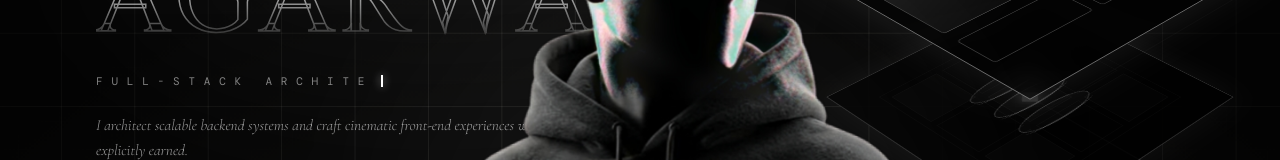
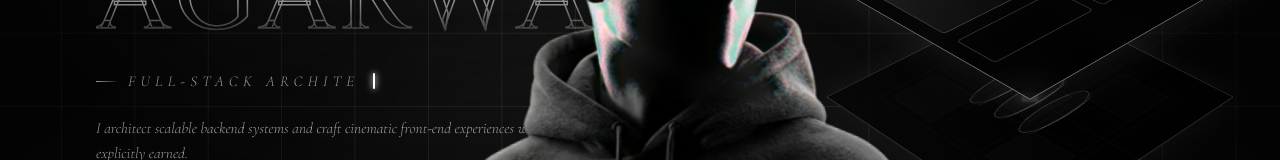
Before and after one commit to rupesh1285/Portfolio-Exclusive, a Next.js app: page / in a window 1280 px wide. Shown: the part 383-543 px from the top of the page. Built offline with nearby package versions, Linux system fonts and the light colour scheme; a web font is replaced by a local one.

Commit message:
design: premium serif font, layered glow cursor, and editorial dash for typewriter

```diff
--- a/src/app/SceneOne.tsx
+++ b/src/app/SceneOne.tsx
@@ -311,14 +311,34 @@ export default function SceneOne({ clock }: { clock: string }) {
           </div>
 
           <div
-            className="hero-sub mt-6 mb-6 flex items-center h-4 text-[11px] uppercase tracking-[0.8em] text-white/50"
-            style={mono}
+            className="hero-sub mt-6 mb-6 flex items-center gap-3"
           >
-            <span>{roleText}</span>
+            {/* Leading accent dash */}
             <span
-              className="inline-block w-[2px] h-[12px] bg-white ml-2 shadow-[0_0_8px_rgba(255,255,255,0.6)]"
-              style={{ animation: `cursor-blink ${phase === 'waiting' ? '0.8s' : '1s'} step-end infinite` }}
+              className="w-5 h-[1px] bg-gradient-to-r from-white/60 to-white/10 shrink-0"
             />
+
+            {/* Role text in premium italic serif */}
+            <span
+              className="text-[13px] md:text-[15px] tracking-[0.35em] uppercase text-white/60"
+              style={{ ...cormorant, fontStyle: 'italic', fontWeight: 300, letterSpacing: '0.35em' }}
+            >
+              {roleText}
+            </span>
+
+            {/* Premium layered cursor */}
+            <span className="relative inline-flex items-center w-[2px] h-[16px] ml-0.5 shrink-0">
+              {/* Outer glow */}
+              <span
+                className="absolute inset-0 bg-white/40 blur-[3px] rounded-full"
+                style={{ animation: `cursor-blink ${phase === 'waiting' ? '0.8s' : '1s'} step-end infinite` }}
+              />
+              {/* Core line */}
+              <span
+                className="absolute inset-0 bg-white rounded-full shadow-[0_0_6px_rgba(255,255,255,0.8),0_0_14px_rgba(255,255,255,0.3)]"
+                style={{ animation: `cursor-blink ${phase === 'waiting' ? '0.8s' : '1s'} step-end infinite` }}
+              />
+            </span>
           </div>
 
           <p
```
